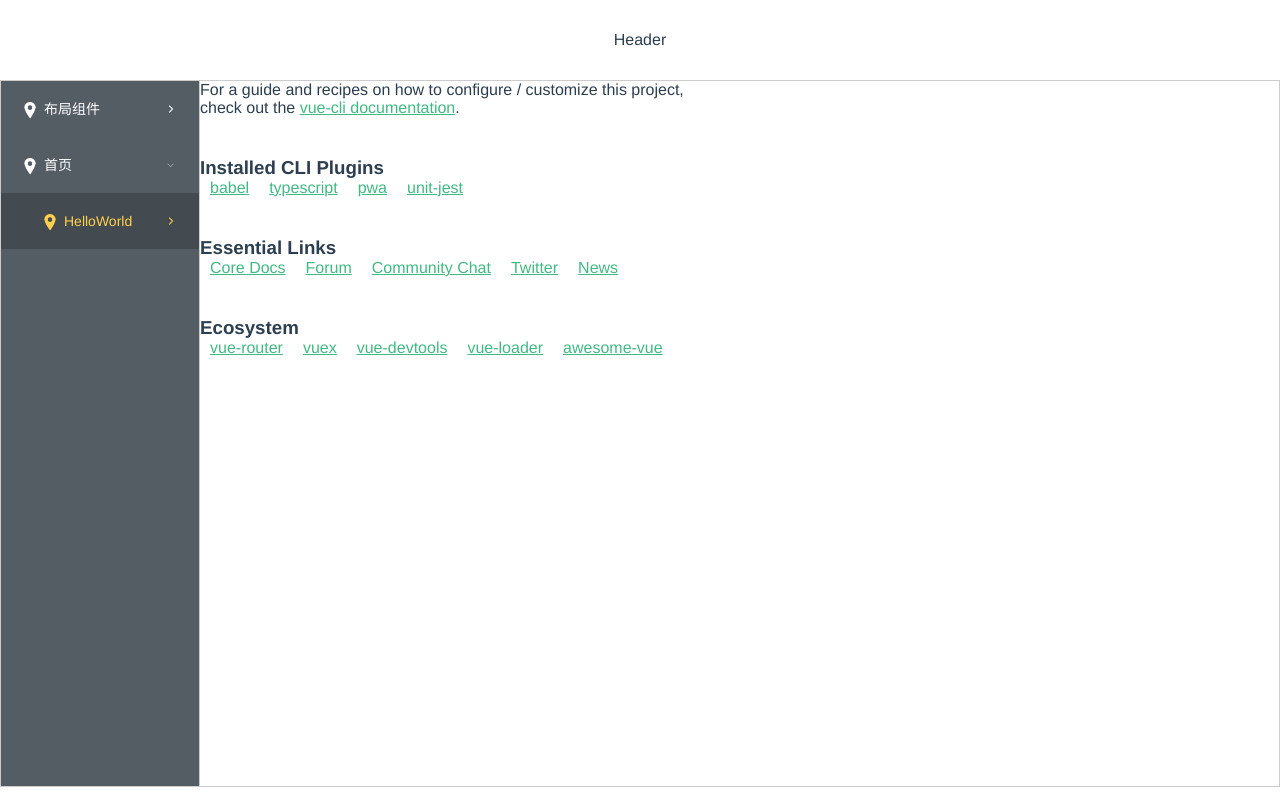
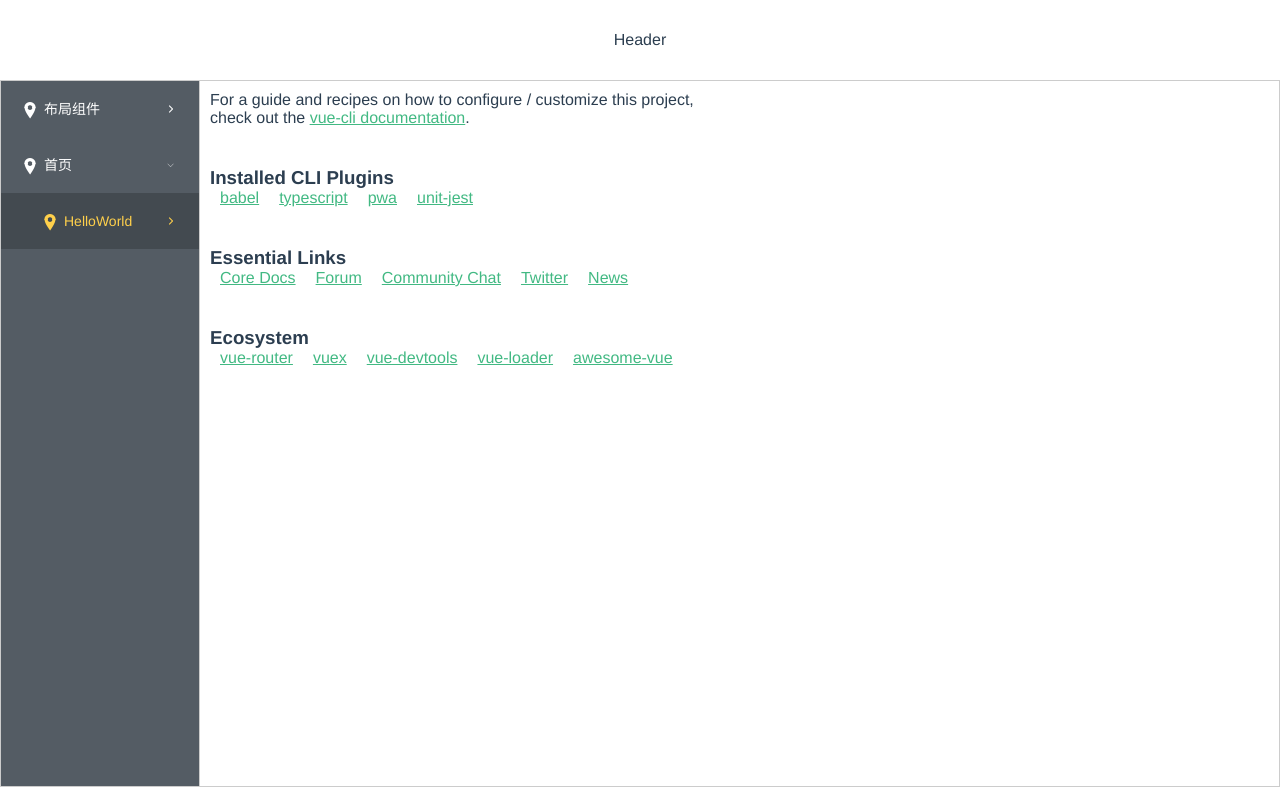
Before and after one commit to smilehr/my-vue, a Vue app: page /test/home1 in a window 1280 px wide. Built offline with nearby package versions, Linux system fonts and the light colour scheme.

Commit message:
新增注释

```diff
--- a/src/components/navmenu/NavMenu.vue
+++ b/src/components/navmenu/NavMenu.vue
@@ -1,4 +1,10 @@
 <!--
+	params:
+		1. menus: 导航栏数据，参照globalParam.ts 接口 NavConfig
+		2. menuStyle: { bgColor: string, color: string,	activeBgColor: string, activeColor: string }
+		3. defaultActive: string 导航栏默认节点 menus[i].name 字段
+		4. level: number 当前导航栏层级
+		5. index: string 当前导航栏index
 	原本构想：通过调用者指定默认active项，再通过每项的点击事件，改变activeItem值，判断Index === activeItem判断当前点击item
 					 是否 isActive；但可惜，第一级和第二级并不能视为一个整体，而又不想手动固定级数，所以采用$router.path作为相应数据
 	折中构想：通过this.$route.name === name 判断当前点击项isActive = true or false
--- a/src/views/test.vue
+++ b/src/views/test.vue
@@ -69,6 +69,7 @@ export default class Test extends Vue {
 			height: 100%;
 			border: 1px solid #ccc;
 			border-left: none;
+			padding: 10px;
 		}
 	}
 	.footer {
```
Also changed, not shown: src/components/navmenu/MenuItem.vue (+9 -0 lines).
